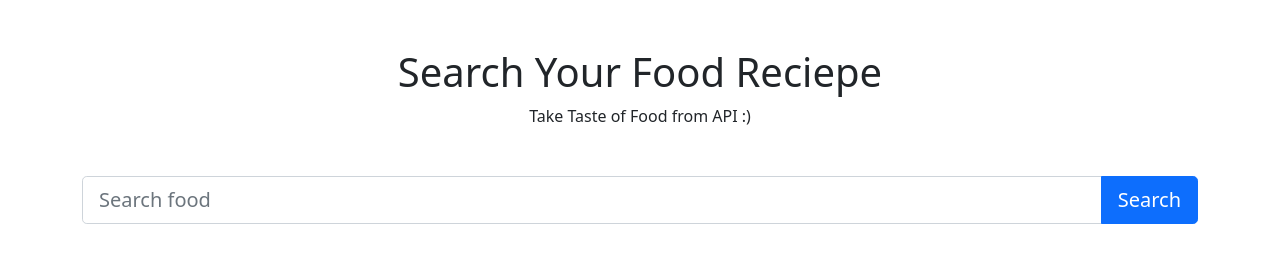
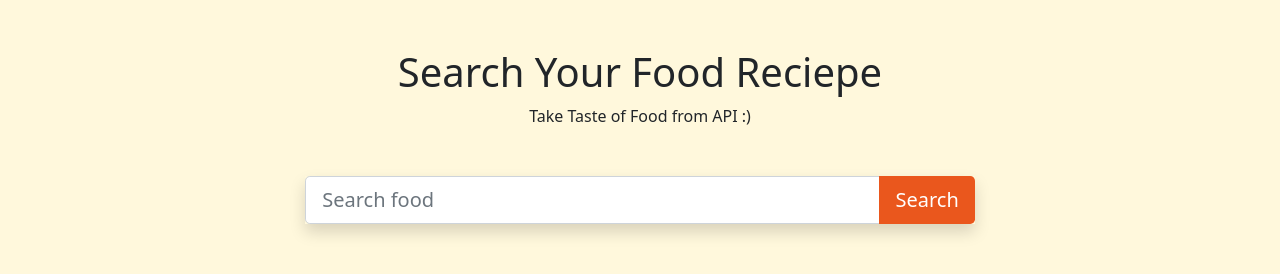
Before and after one commit to sagar-roy109/food-recipe-api, a plain HTML site: page index.html in a window 1280 px wide. Drawn offline with nearby package versions, Linux system fonts and the light colour scheme.

Commit message:
Fixed design

```diff
--- a/app.js
+++ b/app.js
@@ -85,7 +85,7 @@ function searchOutput(result) {
 
         resultContainer.appendChild(food);
 
-        console.log(result[i]);
+
 
 
 
--- a/index.html
+++ b/index.html
@@ -22,7 +22,7 @@
         <p class="text-center mb-5">Take Taste of Food from API :)</p>
       </div>
 
-      <div class="search-area">
+      <div class="search-area shadow">
         <div class="input-group input-group-lg mb-3">
           <input
             type="text"
--- a/style.css
+++ b/style.css
@@ -1,7 +1,25 @@
+body{
+    background: #fff8dc;
+}
+
 a{
     text-decoration: none;
     color: #000;
 }
+
+.search-area{
+    width: 60%;
+    margin: auto;
+}
+.search-area button,
+.search-area button:focus,
+.search-area button:active,
+.search-area button:hover{
+    background: #ea571d;
+    border: none;
+}
+
+
 
 .result-container{
     display: flex;
```
